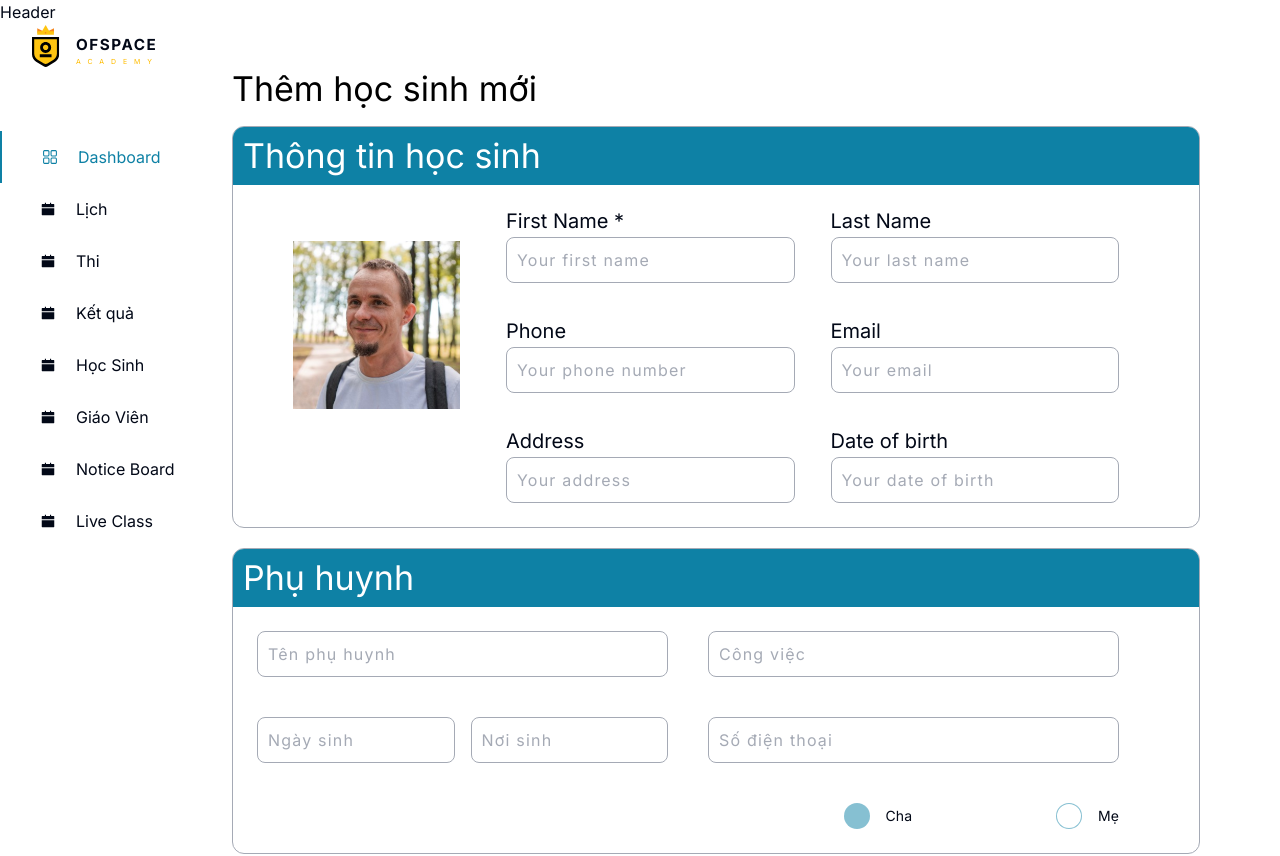
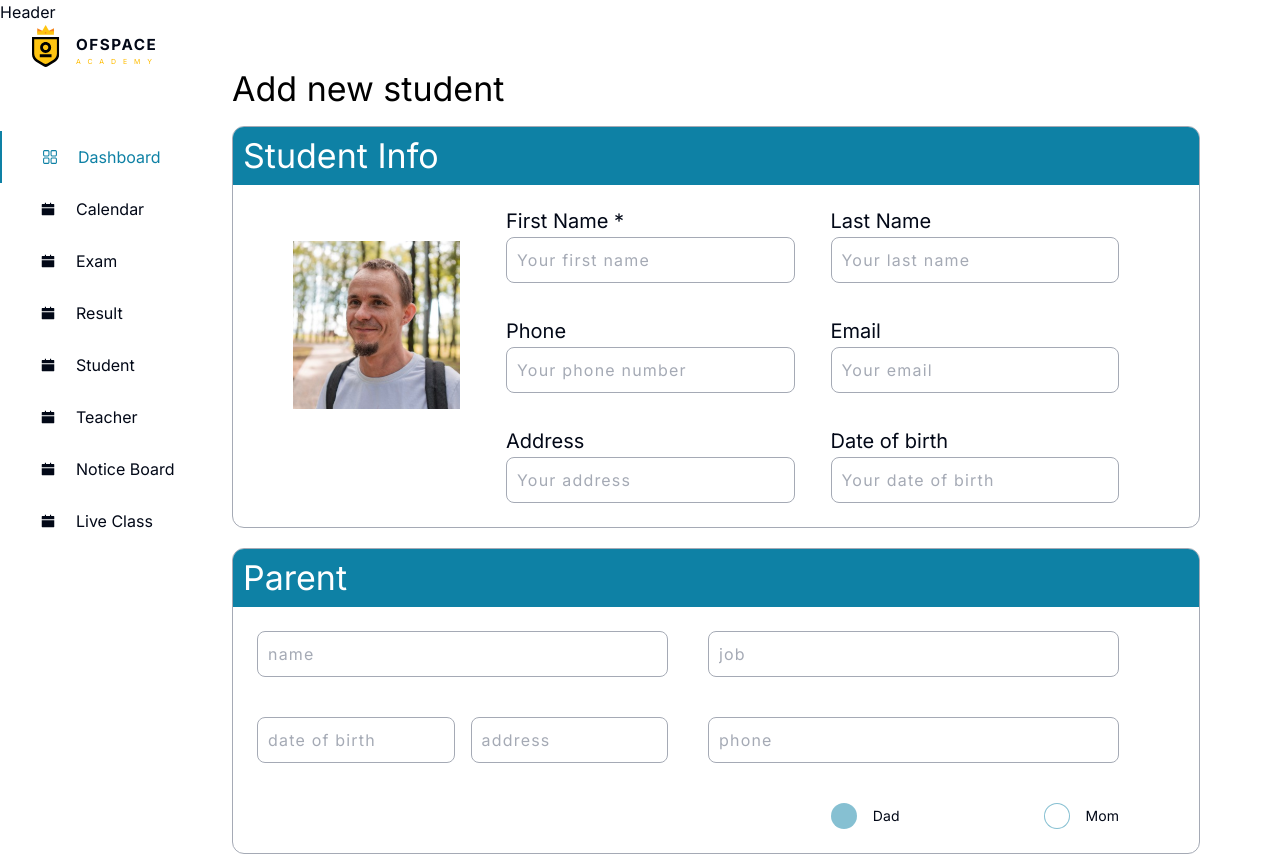
Before and after one commit to codeclubvn/School-Fe, a Next.js app: page /dashboard in a window 1280 px wide. Shown: the top 856 px of the page. Built offline with nearby package versions, Linux system fonts and the light colour scheme.

Commit message:
fix: comment request pull #2

```diff
--- a/src/app/(manager)/dashboard/page.tsx
+++ b/src/app/(manager)/dashboard/page.tsx
@@ -49,11 +49,10 @@ const Dashboard = () => {
     setStudentInfo({ ...studentInfo, [field]: val });
   };
 
-  console.log('parentInfo :', parentInfo.type);
   return (
     <div className="pt-12 pr-20">
-      <TopCollection title="Thêm học sinh mới" />
-      <InfoForm className="mt-5" title="Thông tin học sinh">
+      <TopCollection title="Add new student" />
+      <InfoForm className="mt-5" title="Student Info">
         <div className="flex gap-2.5">
           <div className="h-full flex items-center justify-center px-9 pt-8">
             <Image
@@ -100,24 +99,24 @@ const Dashboard = () => {
         </div>
       </InfoForm>
 
-      <InfoForm title="Phụ huynh" className="mt-5">
+      <InfoForm title="Parent" className="mt-5">
         <div className="grid grid-cols-2 gap-10">
-          <Input placeholder="Tên phụ huynh" />
-          <Input placeholder="Công việc" />
+          <Input placeholder="name" />
+          <Input placeholder="job" />
           <div className="grid grid-cols-2 gap-4">
-            <Input placeholder="Ngày sinh" />
-            <Input placeholder="Nơi sinh" />
+            <Input placeholder="date of birth" />
+            <Input placeholder="address" />
           </div>
-          <Input placeholder="Số điện thoại" />
+          <Input placeholder="phone" />
           <div className="col-span-2 w-full flex justify-end gap-36">
             <Radio
-              label="Cha"
+              label="Dad"
               checked={parentInfo.type === ParentType.DAD}
               value={ParentType.DAD}
               onClick={(val) => setParentInfo({ type: val as ParentType })}
             />
             <Radio
-              label="Mẹ"
+              label="Mom"
               checked={parentInfo.type === ParentType.MOM}
               value={ParentType.MOM}
               onClick={(val) => setParentInfo({ type: val as ParentType })}
--- a/src/components/manager/ManagerSidebar.tsx
+++ b/src/components/manager/ManagerSidebar.tsx
@@ -16,27 +16,27 @@ const ManagerSidebar = () => {
       icon: <RxDashboard />,
     },
     {
-      name: 'Lịch',
+      name: 'Calendar',
       href: '/calendar',
       icon: <AiFillCalendar />,
     },
     {
-      name: 'Thi',
+      name: 'Exam',
       href: '/exam',
       icon: <AiFillCalendar />,
     },
     {
-      name: 'Kết quả',
+      name: 'Result',
       href: '/result',
       icon: <AiFillCalendar />,
     },
     {
-      name: 'Học Sinh',
+      name: 'Student',
       href: '/student',
       icon: <AiFillCalendar />,
     },
     {
-      name: 'Giáo Viên',
+      name: 'Teacher',
       href: '/teacher',
       icon: <AiFillCalendar />,
     },
```
